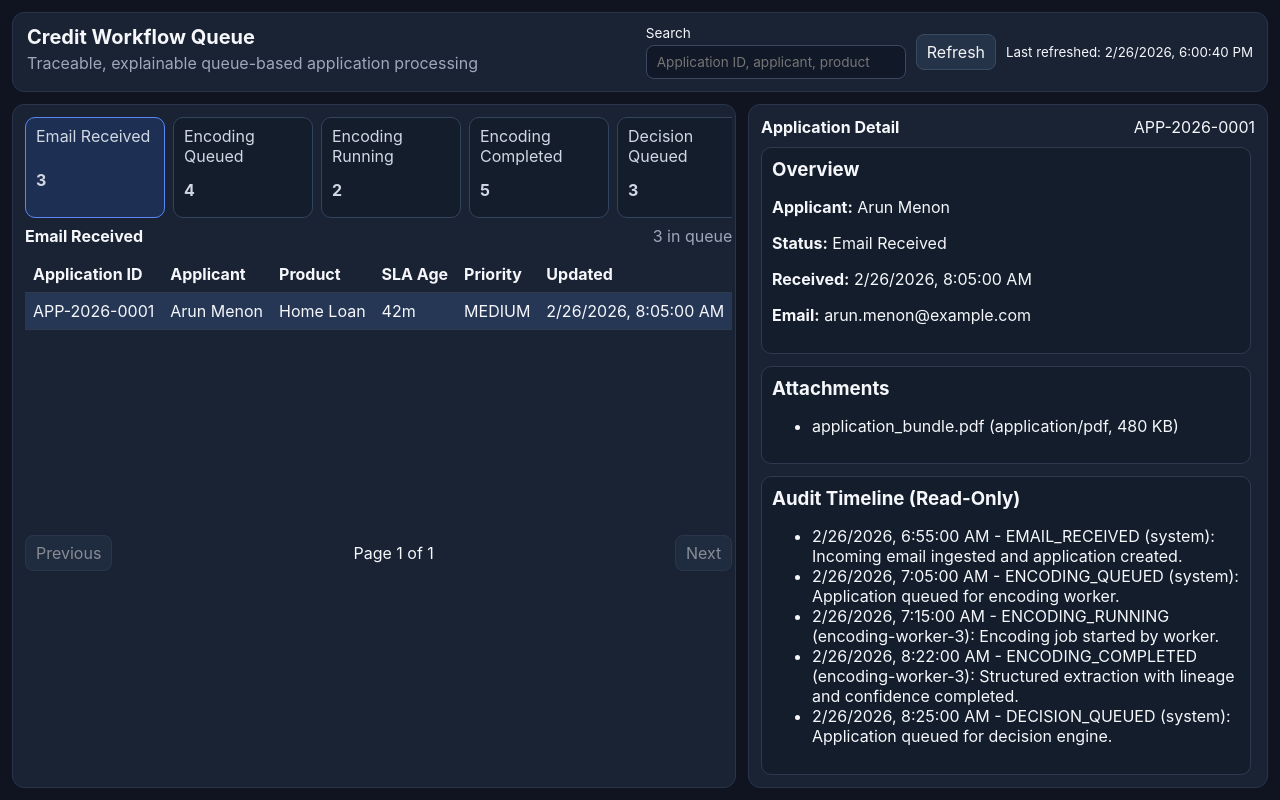
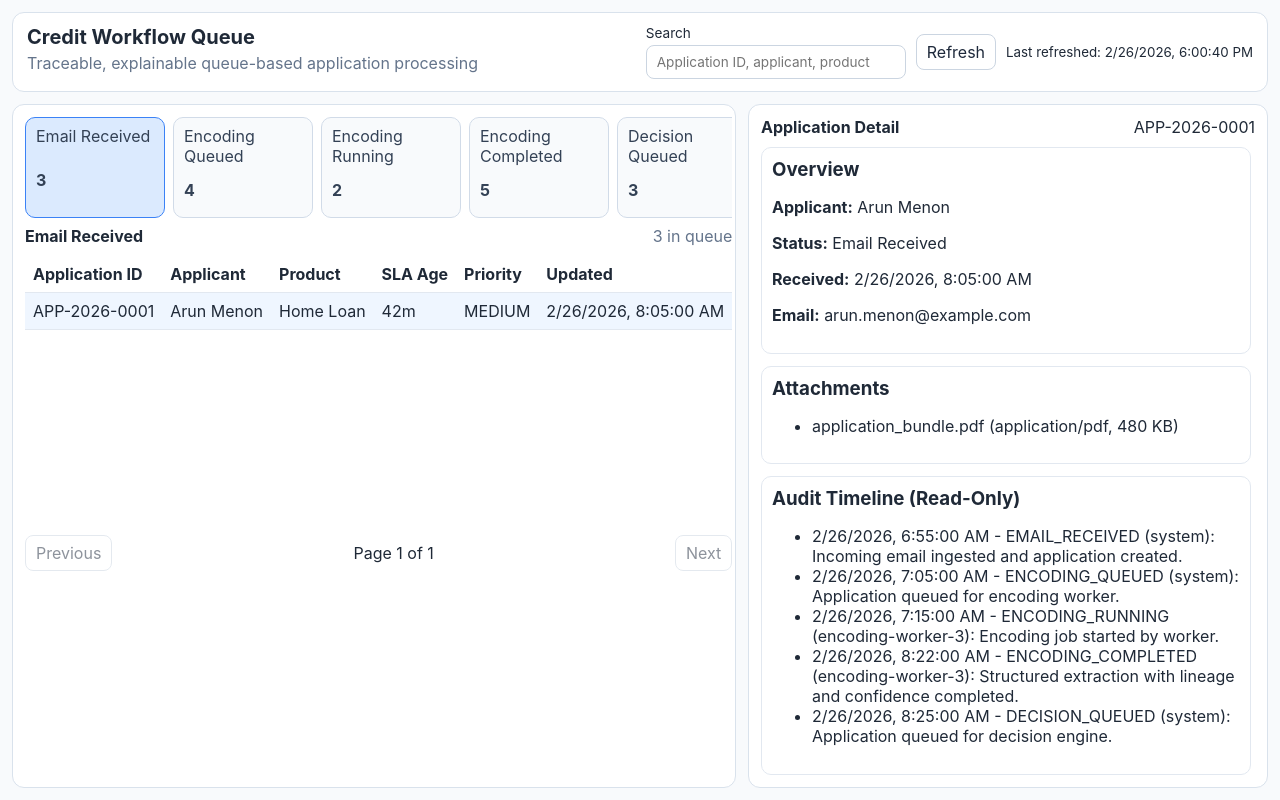
Before and after one commit to skeep/encoding, a React (Vite) app in the folder frontend/: page / in a window 1280 px wide. Built offline with nearby package versions, Linux system fonts and the light colour scheme.

Commit message:
Update global styles in CSS to enhance UI consistency and readability. Change background and text colors for various components, including inputs, buttons, and sections, to create a lighter and more modern aesthetic. Adjust border styles for improved visual hierarchy.

```diff
--- a/frontend/src/styles/global.css
+++ b/frontend/src/styles/global.css
@@ -1,7 +1,7 @@
 :root {
   font-family: Inter, "Segoe UI", Roboto, Helvetica, Arial, sans-serif;
-  color: #f5f7fb;
-  background-color: #0f1420;
+  color: #1f2937;
+  background-color: #f8fafc;
 }
 
 * {
@@ -39,8 +39,8 @@ input {
   justify-content: space-between;
   gap: 12px;
   align-items: flex-start;
-  background: #1a2333;
-  border: 1px solid #2a354b;
+  background: #ffffff;
+  border: 1px solid #d9e2ec;
   border-radius: 12px;
   padding: 12px 14px;
 }
@@ -69,10 +69,10 @@ input {
 }
 
 .global-search input {
-  border: 1px solid #3b4862;
+  border: 1px solid #cbd5e1;
   border-radius: 8px;
-  background: #111827;
-  color: #e5e7eb;
+  background: #ffffff;
+  color: #0f172a;
   padding: 8px 10px;
   min-width: 260px;
 }
@@ -87,8 +87,8 @@ input {
 .queue-column,
 .detail-column {
   min-height: 0;
-  background: #1a2333;
-  border: 1px solid #2a354b;
+  background: #ffffff;
+  border: 1px solid #d9e2ec;
   border-radius: 12px;
   padding: 12px;
   overflow: hidden;
@@ -104,9 +104,9 @@ input {
 }
 
 .queue-tab {
-  border: 1px solid #32445e;
-  background: #131d2b;
-  color: #d2d8e3;
+  border: 1px solid #d1dbe8;
+  background: #f8fafc;
+  color: #334155;
   border-radius: 10px;
   padding: 8px 10px;
   display: grid;
@@ -116,13 +116,13 @@ input {
 }
 
 .queue-tab.active {
-  border-color: #5b86f5;
-  background: #1d2f52;
+  border-color: #3b82f6;
+  background: #dbeafe;
 }
 
 .stale-pill {
   font-size: 0.75rem;
-  color: #fca5a5;
+  color: #dc2626;
 }
 
 .table-shell {
@@ -151,7 +151,7 @@ input {
 
 .queue-table th,
 .queue-table td {
-  border-bottom: 1px solid #2f3a4f;
+  border-bottom: 1px solid #e2e8f0;
   padding: 8px;
   text-align: left;
   white-space: nowrap;
@@ -162,7 +162,7 @@ input {
 }
 
 .selected-row {
-  background: #263756;
+  background: #eff6ff;
 }
 
 .pagination-row {
@@ -191,10 +191,10 @@ input {
 }
 
 .detail-section {
-  border: 1px solid #2f3a4f;
+  border: 1px solid #e2e8f0;
   border-radius: 10px;
   padding: 10px;
-  background: #131d2b;
+  background: #ffffff;
 }
 
 .detail-section h3,
@@ -204,36 +204,41 @@ input {
 
 .field-card,
 .rule-card {
-  border: 1px solid #304264;
+  border: 1px solid #d1dbe8;
   border-radius: 8px;
   padding: 8px;
   margin: 8px 0;
-  background: #0f1728;
+  background: #f8fafc;
 }
 
 .state-box {
-  border: 1px dashed #3d4c68;
+  border: 1px dashed #c3d0de;
   border-radius: 8px;
   padding: 12px;
-  color: #c7cedd;
+  color: #334155;
 }
 
 .error-box {
   border-style: solid;
   border-color: #ef4444;
-  color: #fecaca;
+  color: #991b1b;
+  background: #fef2f2;
 }
 
 .muted-text {
-  color: #9da8bb;
+  color: #64748b;
 }
 
 button {
-  background: #253349;
-  border: 1px solid #3b4a63;
-  color: #f3f4f6;
+  background: #ffffff;
+  border: 1px solid #cbd5e1;
+  color: #1e293b;
   padding: 7px 10px;
   border-radius: 8px;
+}
+
+button:hover:not(:disabled) {
+  background: #f1f5f9;
 }
 
 button:disabled {
```
